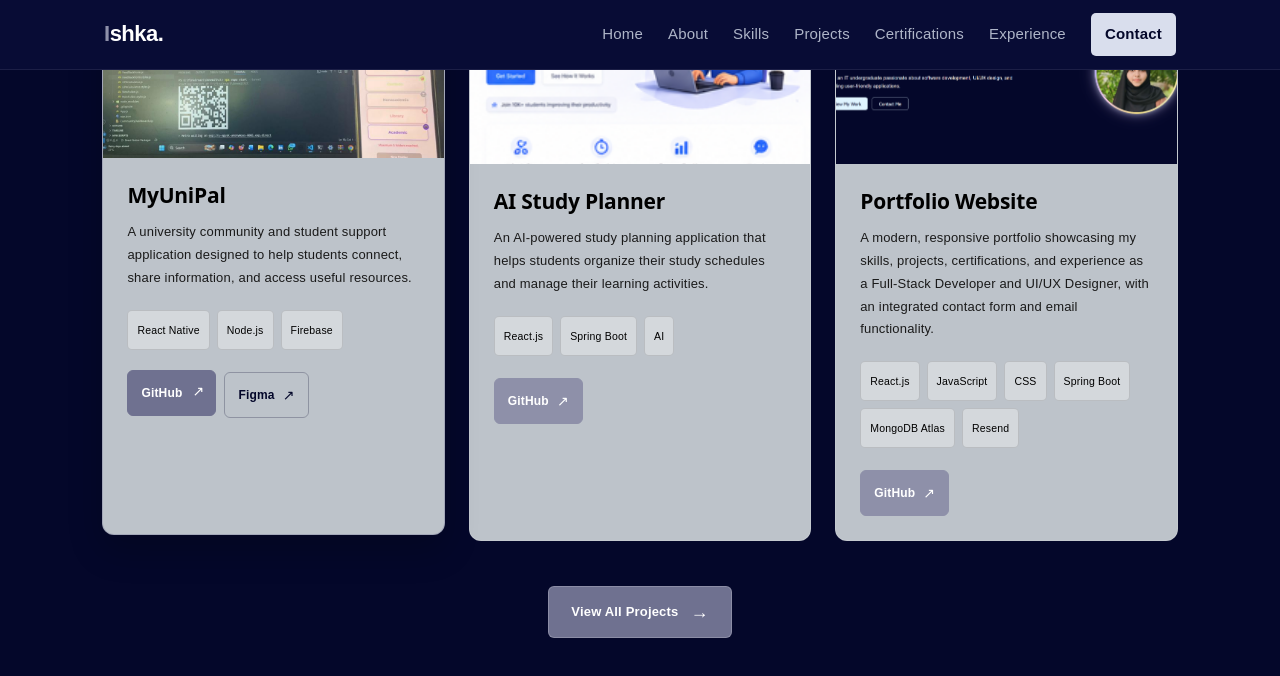
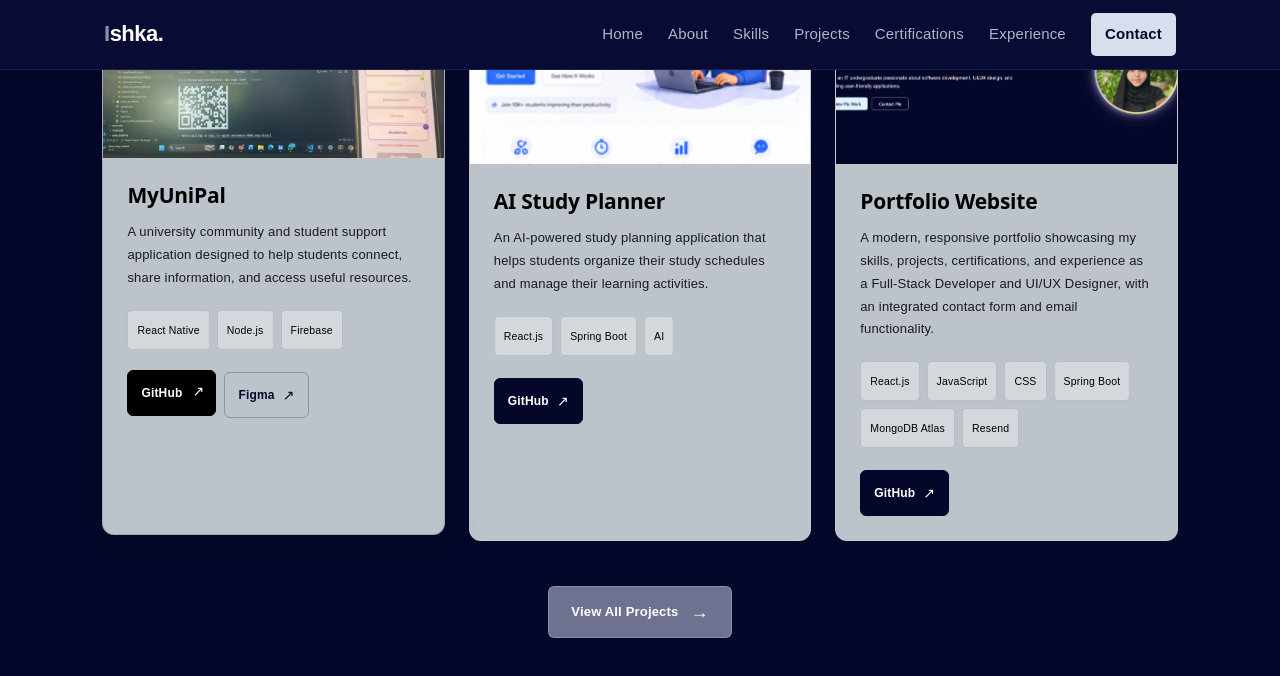
Before and after one commit to ishqafathima/My-Portfolio, a React (Vite) app: page / in a window 1280 px wide. In both pictures the pointer is over the link 171 px from the left and 3884 px from the top of the page. Shown: the part 3484-4160 px from the top of the page. Built offline with nearby package versions, Linux system fonts and the light colour scheme.

Commit message:
update portfolio

```diff
--- a/src/sections/Projects/Projects.css
+++ b/src/sections/Projects/Projects.css
@@ -257,14 +257,14 @@
 
 .primary-link {
   color: #ffffff;
-  background-color: #8e90a9;
-  border: 1px solid #8e90a9;
+  background-color: #04072a;
+  border: 1px solid #04072a;
 }
 
 .primary-link:hover {
   color: #ffffff;
-  background-color: #6f7190;
-  border-color: #6f7190;
+  background-color: #000000;
+  border-color: #000000;
   transform: translateY(-2px);
 }
 
@@ -319,7 +319,7 @@
 }
 
 .view-all-projects a:hover {
-  background-color: #6f7190;
+  background-color: #333443;
   border-color: #8e90a9;
   transform: translateY(-2px);
 }
```
